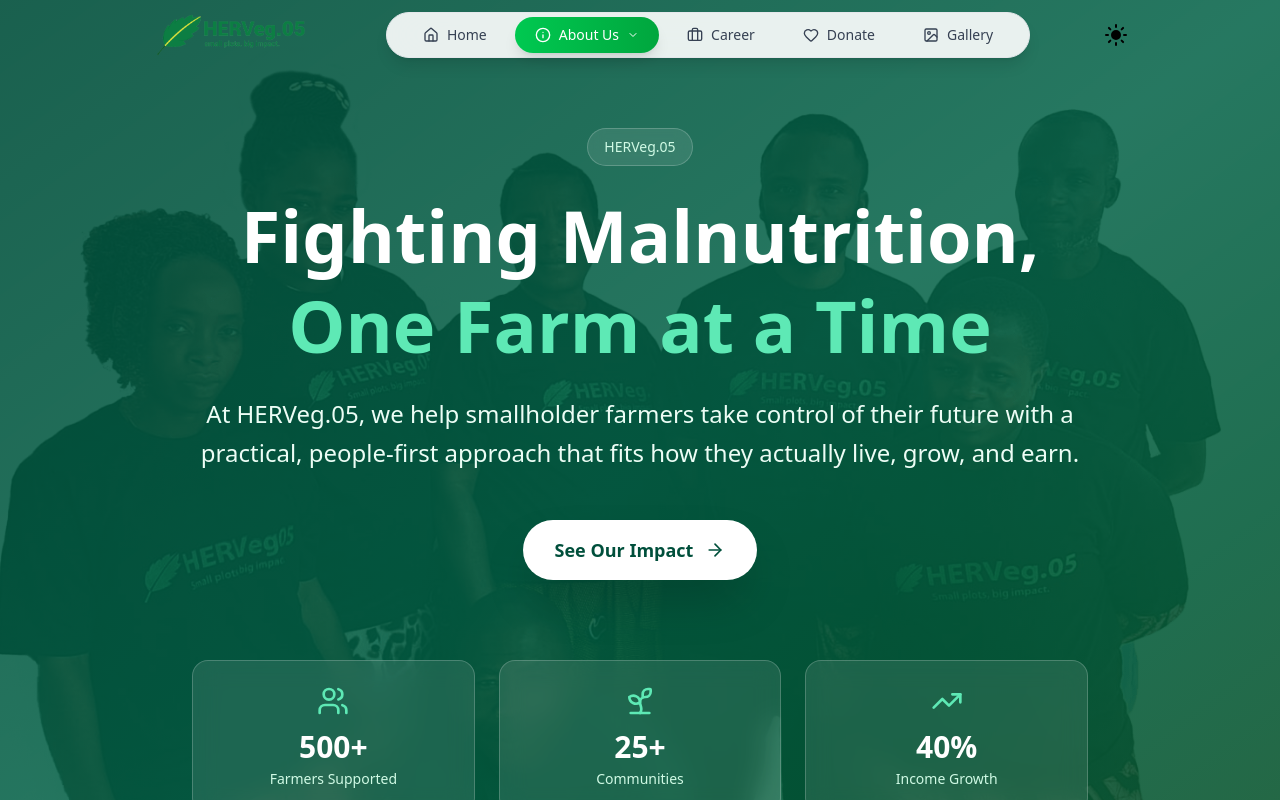
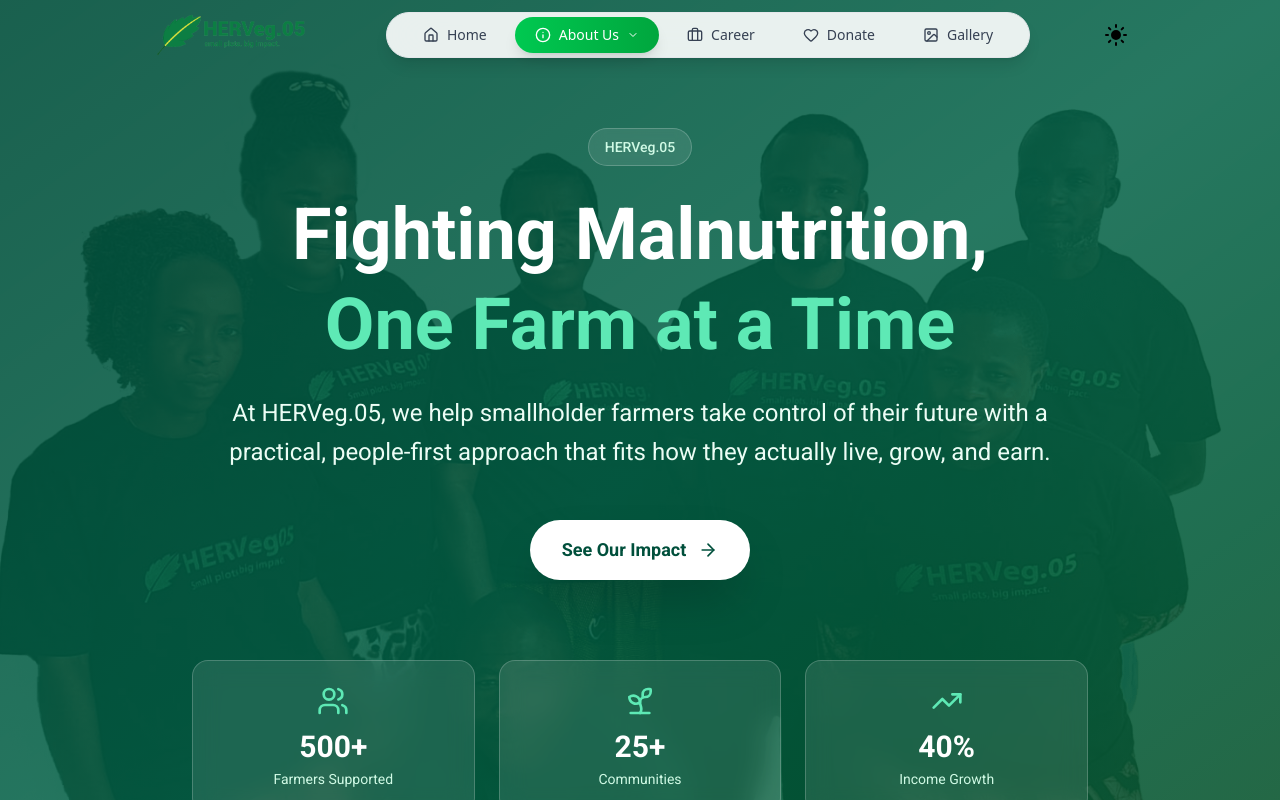
Before and after one commit to Mhando-Z/HervegWeb, a Next.js app: page /aboutus/whoweare in a window 1280 px wide. Shown: the top 800 px of the page. Built offline with nearby package versions, Linux system fonts and the light colour scheme; a web font is replaced by a local one.

Commit message:
Phase One

```diff
--- a/src/app/aboutus/whoweare/page.jsx
+++ b/src/app/aboutus/whoweare/page.jsx
@@ -37,7 +37,7 @@
   };
 
   return (
-    <div className="bg-white">
+    <div className="bg-white font-roboto">
       {/* Hero Section */}
       <section className="relative min-h-screen flex items-center justify-center overflow-hidden">
         {/* Background Image with Overlay */}
```
